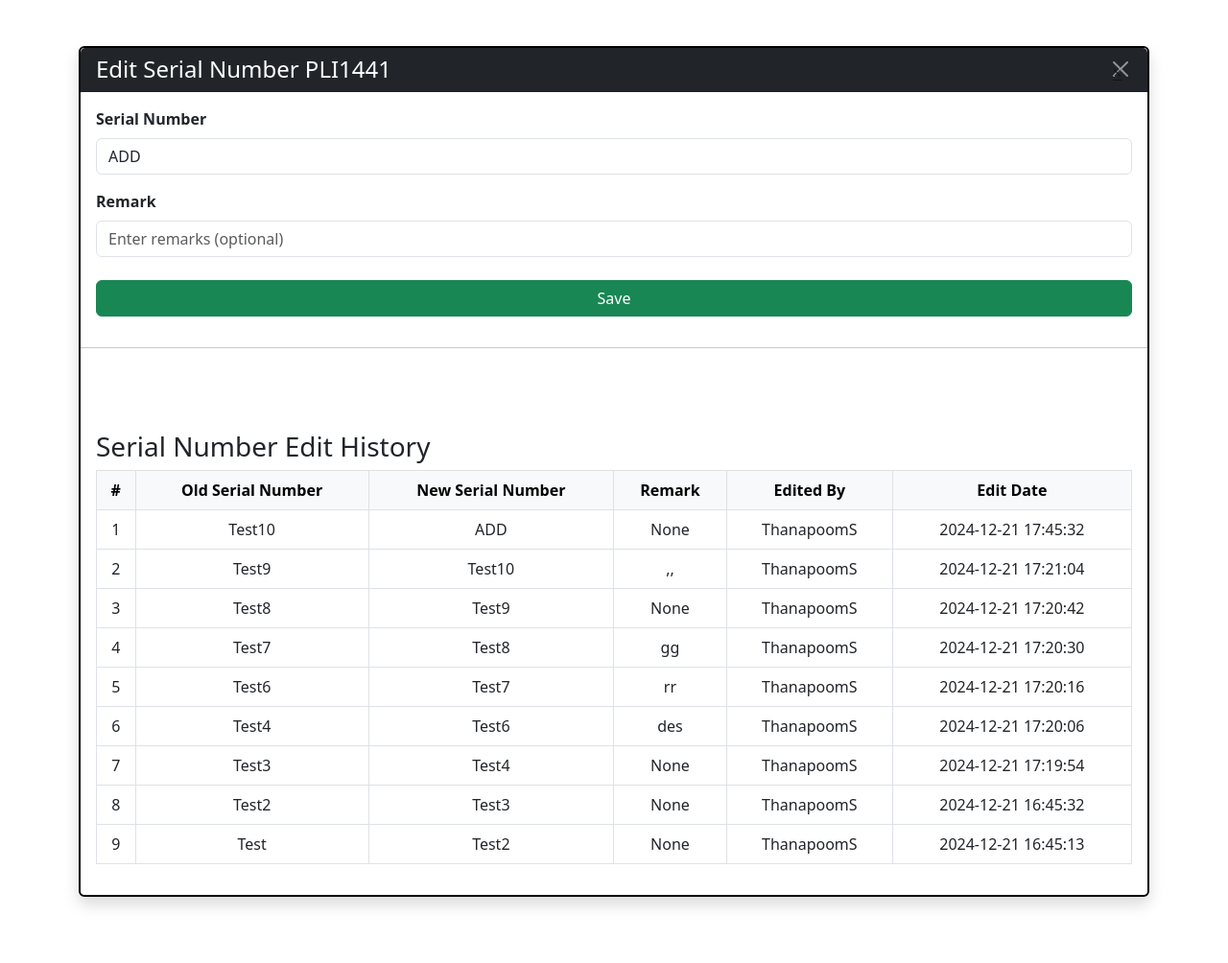
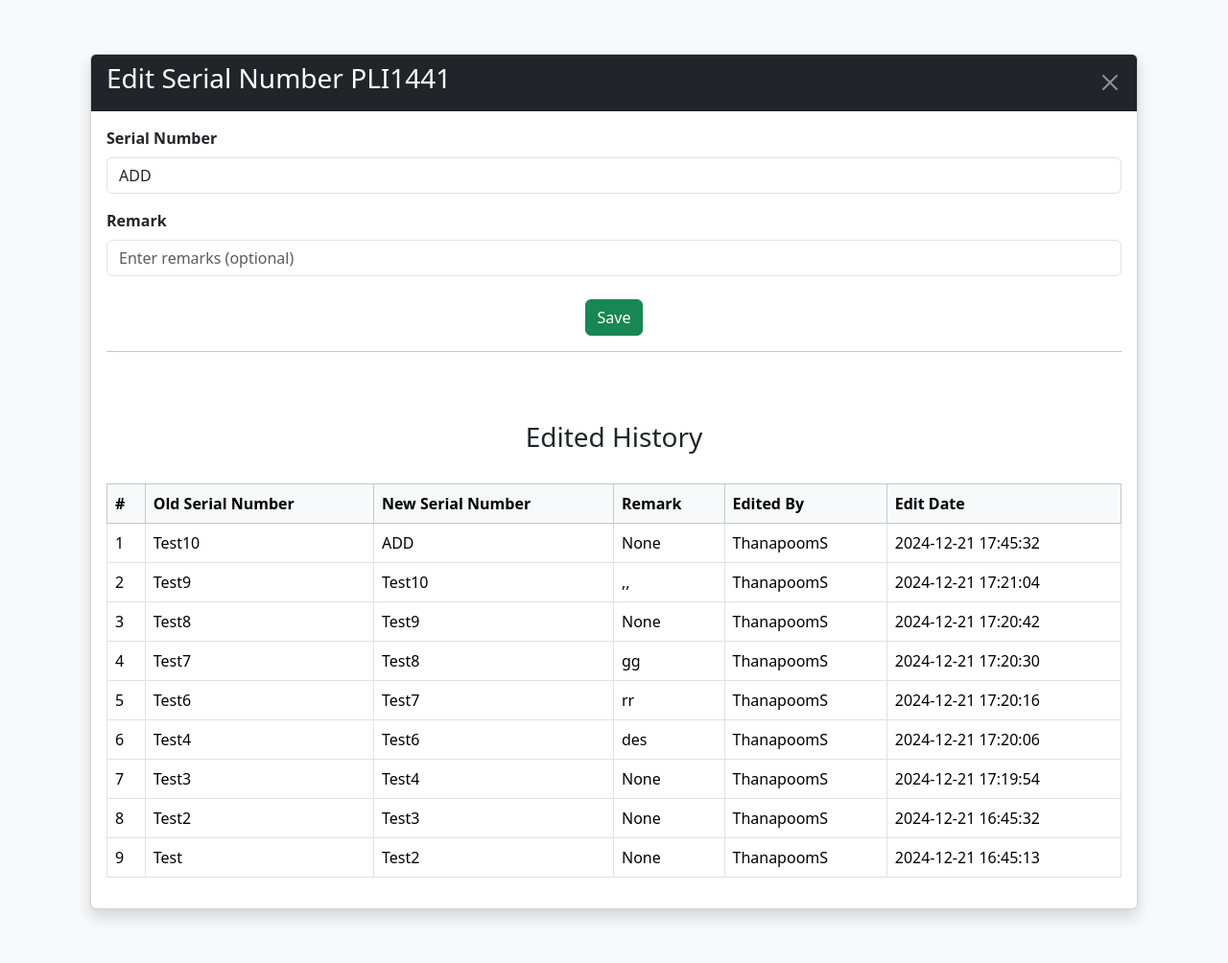
Before and after one commit to TonsonU/Flask-Monitoring-web, a Flask app: page /device/1/edit_serial in a window 1280 px wide. Shown: the part 56-1060 px from the top of the page at 96% size. Before the commit the page ends 1039 px from the top, so only its background shows below. Run offline with Flask 3, Linux system fonts and the light colour scheme; the first user in the database is signed in; some libraries are stand-ins or nearby versions.

Commit message:
add card layout

```diff
--- a/templates/edit_serial_number.html
+++ b/templates/edit_serial_number.html
@@ -2,54 +2,16 @@
 {% extends "layout.html" %}
 
 {% block content %}
-<!DOCTYPE html>
-<html lang="en">
-<head>
-    <meta charset="UTF-8">
-    <title>Edit Serial Number</title>
-    <!-- Bootstrap CSS -->
-    <link href="https://cdn.jsdelivr.net/npm/bootstrap@5.3.0/dist/css/bootstrap.min.css" rel="stylesheet">
-    <style>
-        /* Styles for the card with black border */
-        .card-custom {
-            border: 2px solid #000; /* Black border */
-            border-radius: 0.375rem;
-            box-shadow: 0 4px 6px rgba(0, 0, 0, 0.1);
-        }
-        /* Styles for the close button */
-        .btn-close-custom {
-            color: #ffffff; /* White color for the close button */
-        }
-        .btn-close-custom:hover {
-            color: #ff0000; /* Change to red on hover */
-        }
-        /* Customize the heading */
-        .card-header h3 {
-            margin: 0;
-            font-size: 1.5rem;
-        }
-        /* Customize the Submit button */
-        .btn-submit {
-            width: 100%;
-        }
-        /* Customize the history table */
-        .history-table th, .history-table td {
-            vertical-align: middle;
-            text-align: center;
-        }
-        /* Additional padding for the history section */
-        .history-section {
-            margin-top: 30px;
-        }
-    </style>
-</head>
-<body>
+<div class="container my-2">
+    <link rel="stylesheet" href="https://cdn.jsdelivr.net/npm/flatpickr/dist/flatpickr.min.css">
+    <script src="https://cdn.jsdelivr.net/npm/flatpickr"></script>
+<body class="bg-light">
     <div class="container py-5">
-    <div class="card shadow card-custom">
+        <div class="card shadow">
             <!-- Card Header with "Edit" Title and Close Button -->
             <div class="card-header bg-dark text-white d-flex justify-content-between align-items-center">
                 <h3>Edit Serial Number {{ device.name }} </h3> <!-- Changed heading to "Edit" -->
-            <a href="{{ url_for('inventory') }}" class="btn-close btn-close-white btn-close-custom" aria-label="Close">&times;</a>
+                <a href="{{ url_for('inventory') }}" class="btn-close btn-close-white" aria-label="Close"></a>
             </div>
 
             <!-- Card Body with Form -->
@@ -80,16 +42,18 @@
                         {{ form.submit(class="btn btn-success btn-submit") }}
                     </div>
                 </form>
+                <!-- Divider -->
+                <hr>
             </div>
 
-        <!-- Divider -->
-        <hr>
 
+
+            {% if history %}
             <!-- Edit History Section -->
             <div class="card-body history-section">
-            <h3 class="mt-4">Serial Number Edit History</h3>
-            {% if history %}
+                <h3 class="mt-4" style="text-align: center;">Edited History</h3>
                 <table class="table table-bordered history-table">
+                <br>
                     <thead class="table-light">
                         <tr>
                             <th>#</th>
@@ -113,10 +77,10 @@
                         {% endfor %}
                     </tbody>
                 </table>
+            </div>
             {% else %}
-            <p>No edit history available.</p>
+            <div class="card-body"> <p >No history available.</p> </div>
             {% endif %}
-        </div>
         </div>
     </div>
 
```
Lines whose indentation alone changed are shown as unchanged.
